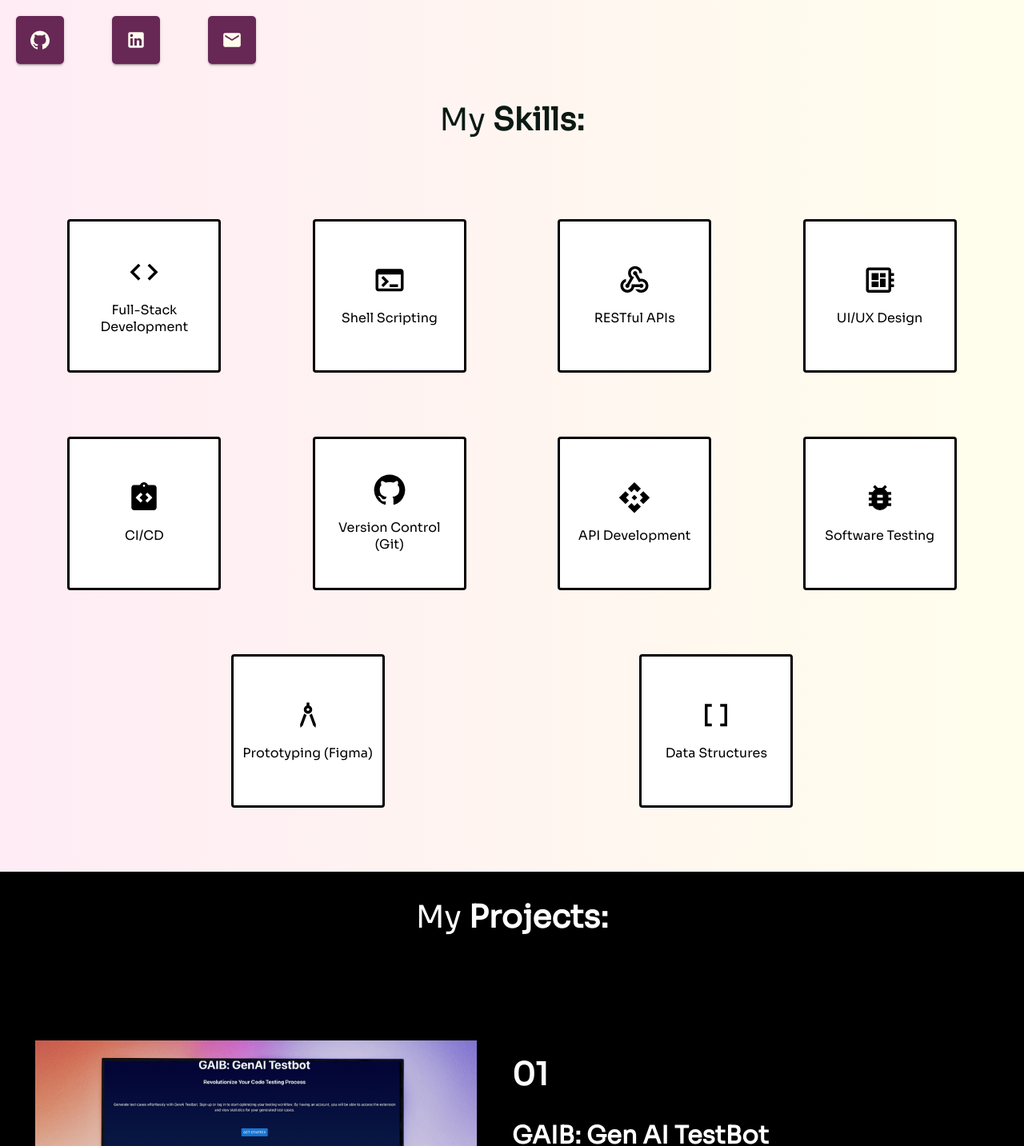
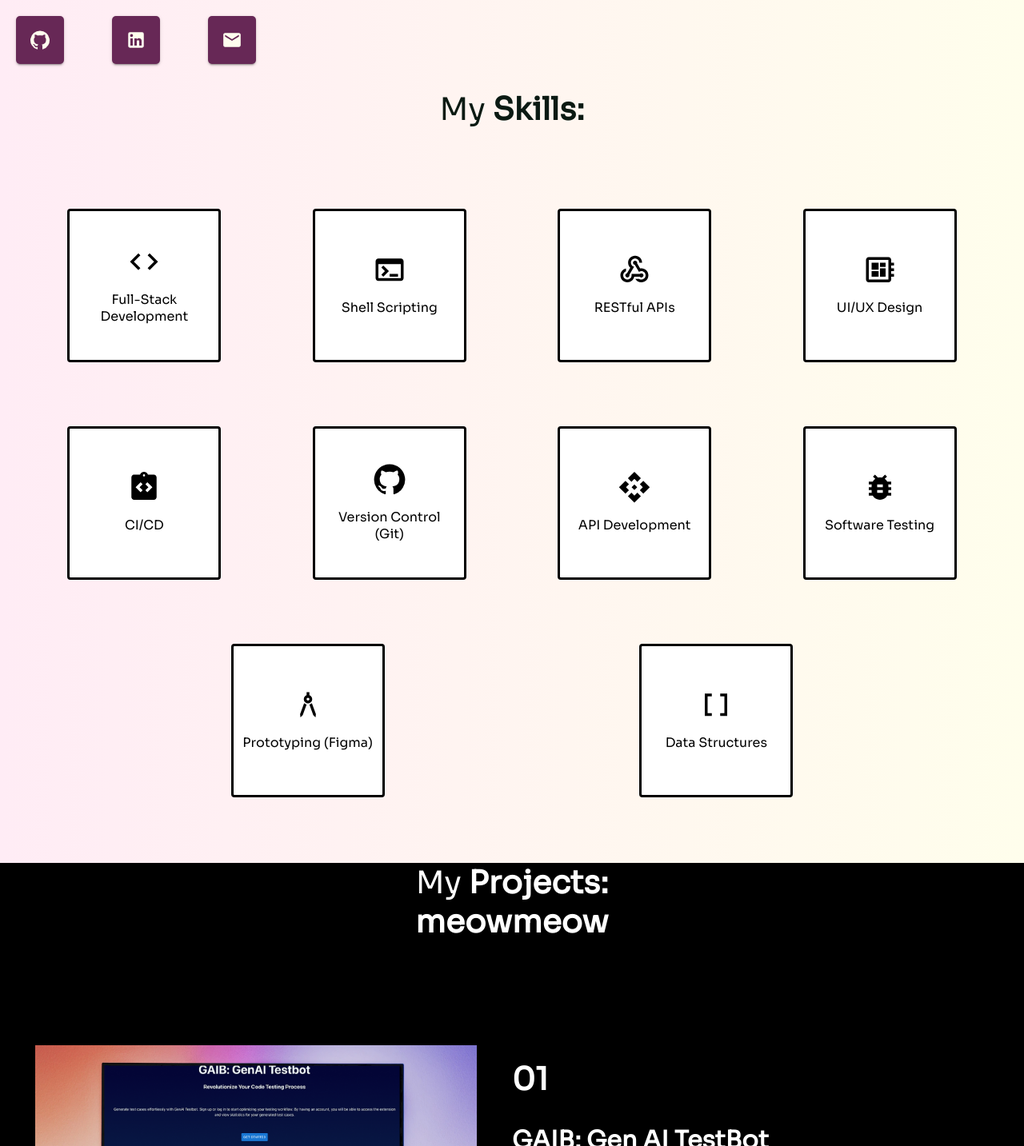
Before and after one commit to BaharAbbasiDelvand/personal-portfolio, a React (Create React App) app: page / in a window 1280 px wide. Shown: the part 657-2090 px from the top of the page at 80% size. Built offline with nearby package versions, Linux system fonts and the light colour scheme; no server answers.

Commit message:
created routes for a new portfolio design

```diff
--- a/package.json
+++ b/package.json
@@ -18,6 +18,7 @@
     "emailjs-com": "^3.2.0",
     "react": "^18.2.0",
     "react-dom": "^18.2.0",
+    "react-router-dom": "^7.6.2",
     "react-scripts": "5.0.1",
     "typescript": "^4.9.5",
     "validator": "^13.12.0",
--- a/src/App.tsx
+++ b/src/App.tsx
@@ -1,21 +1,23 @@
 import React from "react";
-import logo from "./logo.svg";
 import "./App.css";
-import Buttons from "./components/Buttons/Buttons";
 import Navbar from "./components/Navbar/Navbar/Nav";
 import AboutMe from "./Fragments/About/AboutMe";
 import Skills from "./Fragments/MySkills/Skills";
 import Projects from "./Fragments/Projects/Projects";
 import Contact from "./Fragments/Contact/Contact";
+import { Route, BrowserRouter as Router, Routes } from "react-router-dom";
+import Old from "./Pages/Old";
+import New from "./Pages/New";
 function App() {
     return (
+        <Router>
         <div className="App">
-            <Navbar />
-            <AboutMe />
-            <Skills />
-            <Projects />
-            <Contact />
+            <Routes>
+            <Route path="/" element={<Old/>}/>
+            <Route path="abc" element={<New/>}/>
+            </Routes>
         </div>
+        </Router>
     );
 }
 
--- a/src/Fragments/Projects/Projects.tsx
+++ b/src/Fragments/Projects/Projects.tsx
@@ -8,6 +8,7 @@ import Angle from "../../photos/Angle.png";
 import Portfolio from '../../photos/Portfolio.png';
 import Book from '../../photos/BookMERN.png'
 import ProjectSpace from "../../components/project-spaces/ProjectSpace";
+import New from "../../Pages/New";
 const Projects = () => {
     return (
         <div className="project-container" id="projects">
@@ -20,6 +21,7 @@ const Projects = () => {
                     style={{ fontWeight: "bold", color: "white" }}
                 >
                     Projects:
+                    <New/>
                 </span>
             </h2>
             <div className="odd">
--- a/src/Pages/New.tsx
+++ b/src/Pages/New.tsx
@@ -1,9 +1,10 @@
-import Buttons from "../components/Buttons/Buttons";
 
 import React from "react";
 
 function New() {
-    return <div>New</div>;
+    return <div>
+        meowmeow
+    </div>;
 }
 
 export default New;
--- /dev/null
+++ b/src/Pages/Old.tsx
@@ -0,0 +1,20 @@
+import React from "react";
+import AboutMe from "../Fragments/About/AboutMe";
+import Contact from "../Fragments/Contact/Contact";
+import Skills from "../Fragments/MySkills/Skills";
+import Projects from "../Fragments/Projects/Projects";
+import Navbar from "../components/Navbar/Navbar/Nav";
+
+function Old() {
+    return (
+        <div>
+            <Navbar />
+            <AboutMe />
+            <Skills />
+            <Projects />
+            <Contact />
+        </div>
+    );
+}
+
+export default Old;
```
Also changed, not shown: 1 other file (tests, documents, lock files or other folders).
